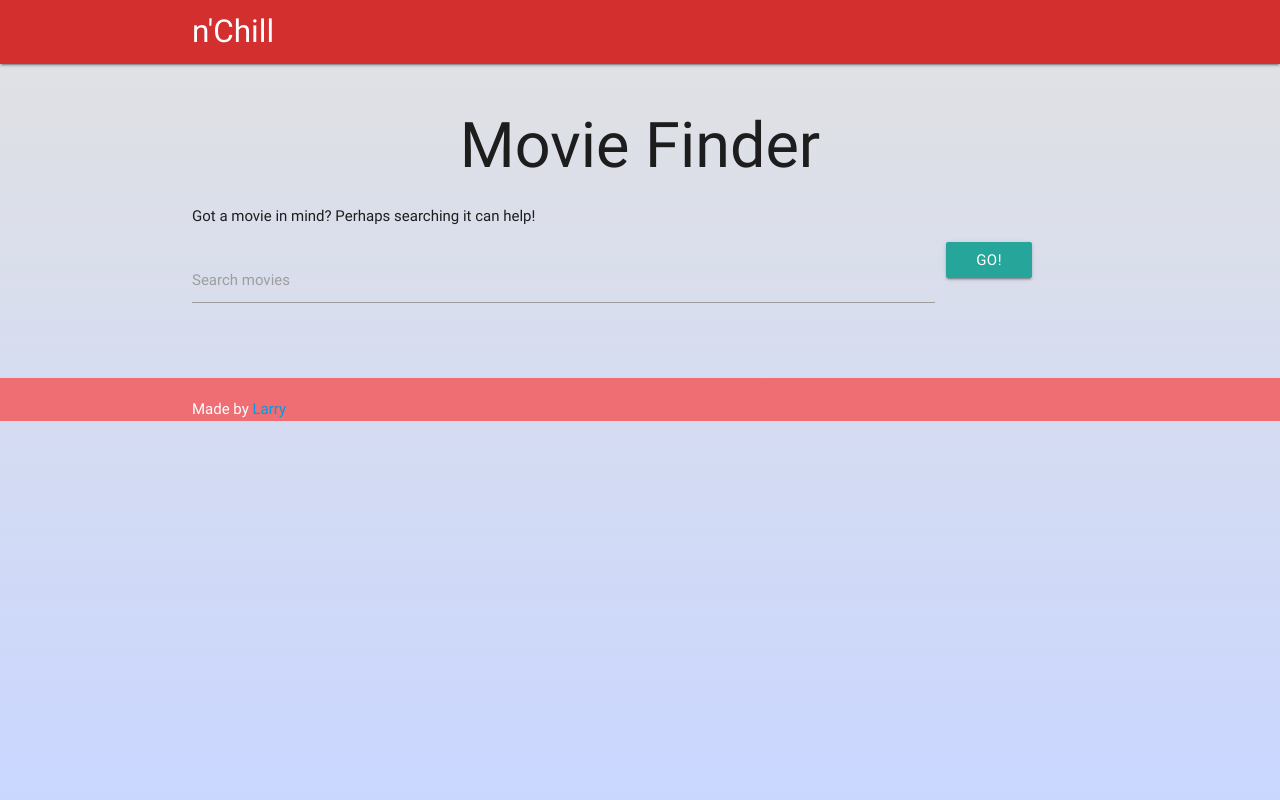
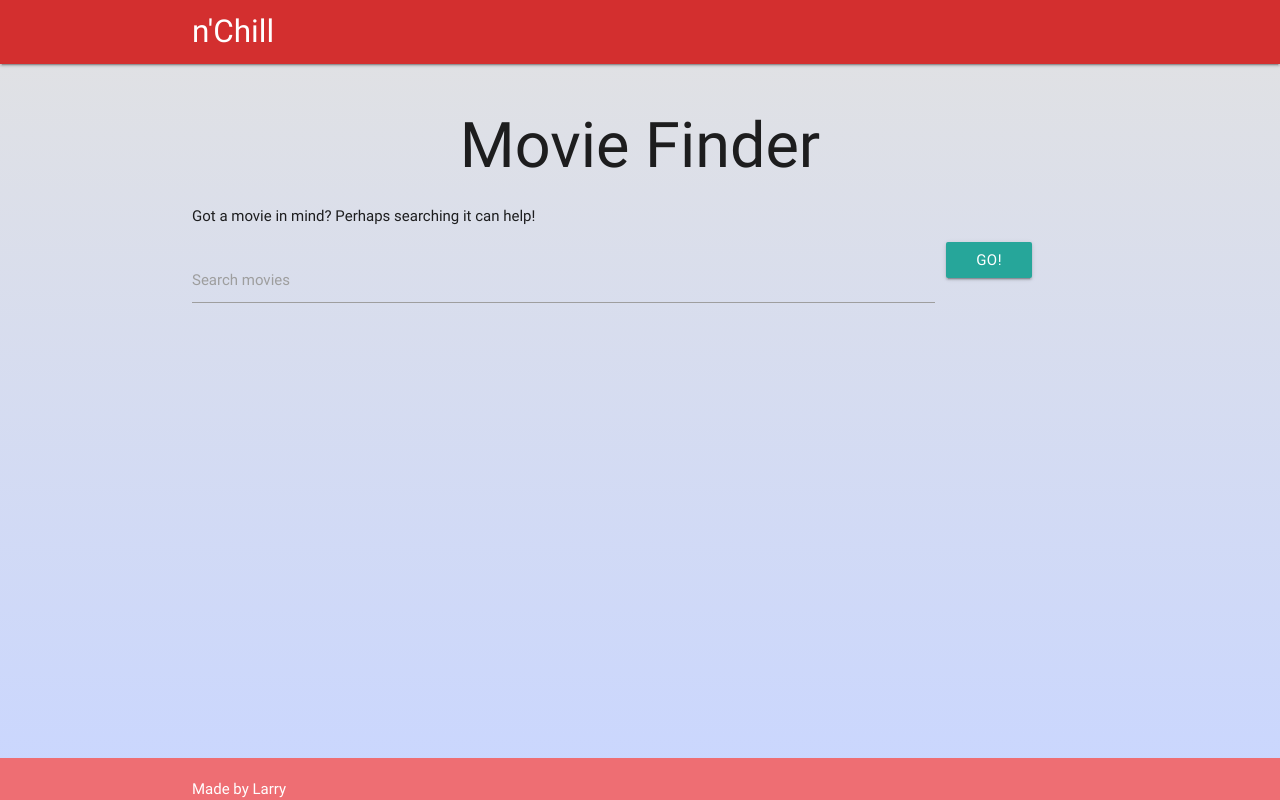
Before and after one commit to larrycustodio/redux-movie-finder, a React app: page /#/ in a window 1280 px wide. Built offline with nearby package versions, Linux system fonts and the light colour scheme.

Commit message:
modified search view results to cards

```diff
--- a/public/index.html
+++ b/public/index.html
@@ -20,7 +20,7 @@
     </div>
   </nav>
   <!-- End Navigation -->
-  <div id='root'></div>
+  <main id='root'></main>
   <!-- End App -->
   <footer class="page-footer">
     <div class="container">
--- a/src/css/style.scss
+++ b/src/css/style.scss
@@ -2,6 +2,17 @@ body {
   background: #c9d6ff; /* fallback for old browsers */
   background: -webkit-linear-gradient(to right, #c9d6ff, #e2e2e2); /* Chrome 10-25, Safari 5.1-6 */
   background: linear-gradient(to top, #c9d6ff, #e2e2e2); /* W3C, IE 10+/ Edge, Firefox 16+, Chrome 26+, Opera 12+, Safari 7+ */
+  display: flex;
+  flex-direction: column;
   font-size: 1em;
   min-height: 100vh;
 }
+main {
+  flex: 1 0 auto;
+}
+a,
+a:focus,
+a:hover,
+a:visited {
+  color: inherit;
+}
--- a/src/js/containers/MovieSearchContainer.jsx
+++ b/src/js/containers/MovieSearchContainer.jsx
@@ -44,14 +44,20 @@ class MovieSearchContainer extends Component {
                         movieTitles.length &&
                         movieTitles.map((movie, index) => {
                             return (
+                                <div key={index}
+                                    className='col s12 m3'>
                                     <a href={'#/movie/' + movie.imdbID}>
-                                    <div key={index}
-                                        className='col s12 m6 l4 xl3 center-align'>
-                                        <h6 className='movie-list-year'>{movie.Year}</h6>
-                                        <img className='movie-list-poster' src={movie.Poster} alt='movie poster' />
-                                        <h4 className='movie-list-title'>{movie.Title}</h4>
+                                        <div className='card'>
+                                            <div className='card-image'>
+                                                <img src={movie.Poster} alt='movie poster' />
+                                            </div>
+                                            <div className='card-content'>
+                                                <span className='card-title'>{movie.Title}</span>
+                                                <p className='movie-list-year'>{movie.Year}</p>
+                                            </div>
                                         </div>
                                     </a>
+                                </div>
                             );
                         })
                     }
```
Lines whose indentation alone changed are shown as unchanged.
